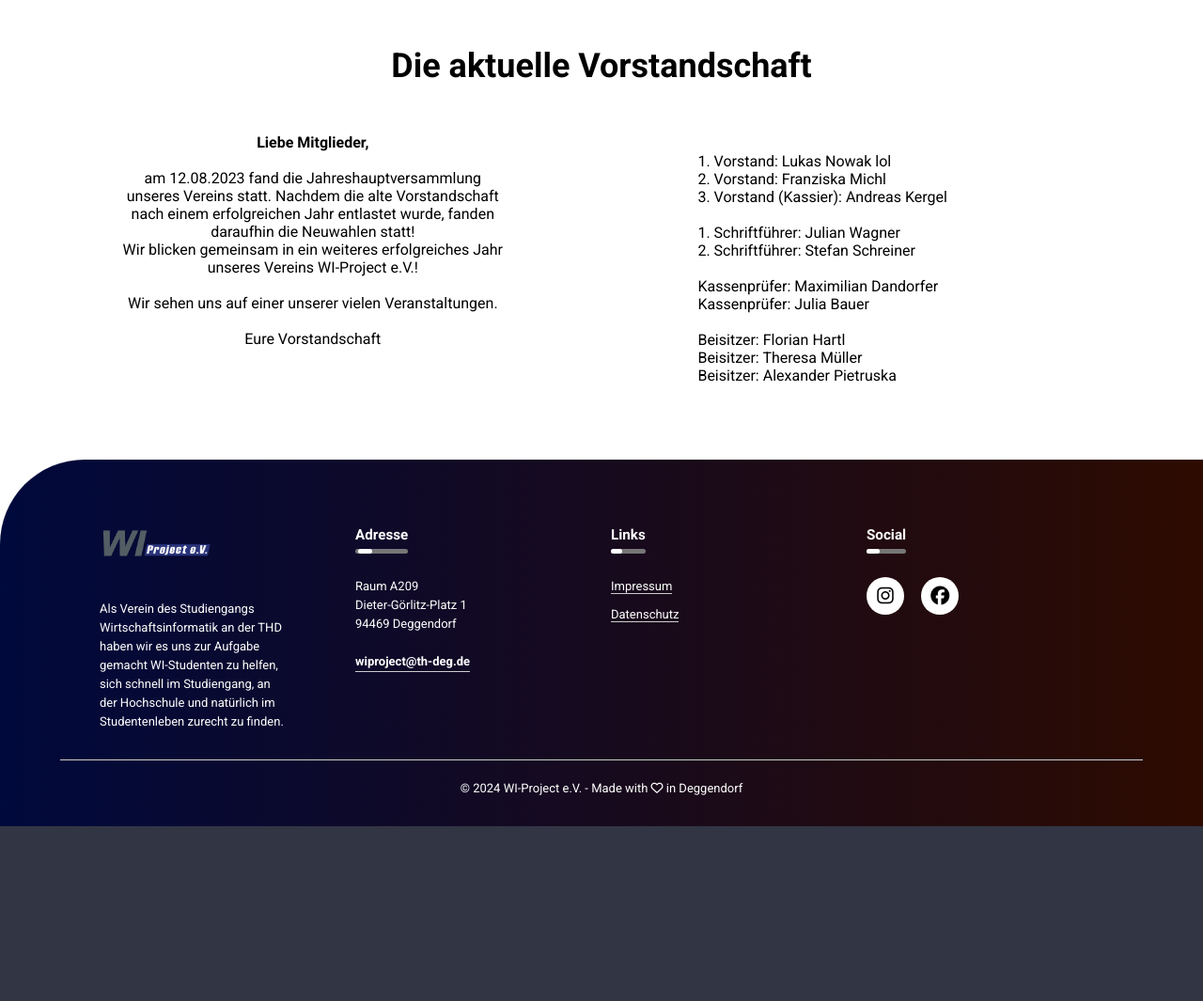
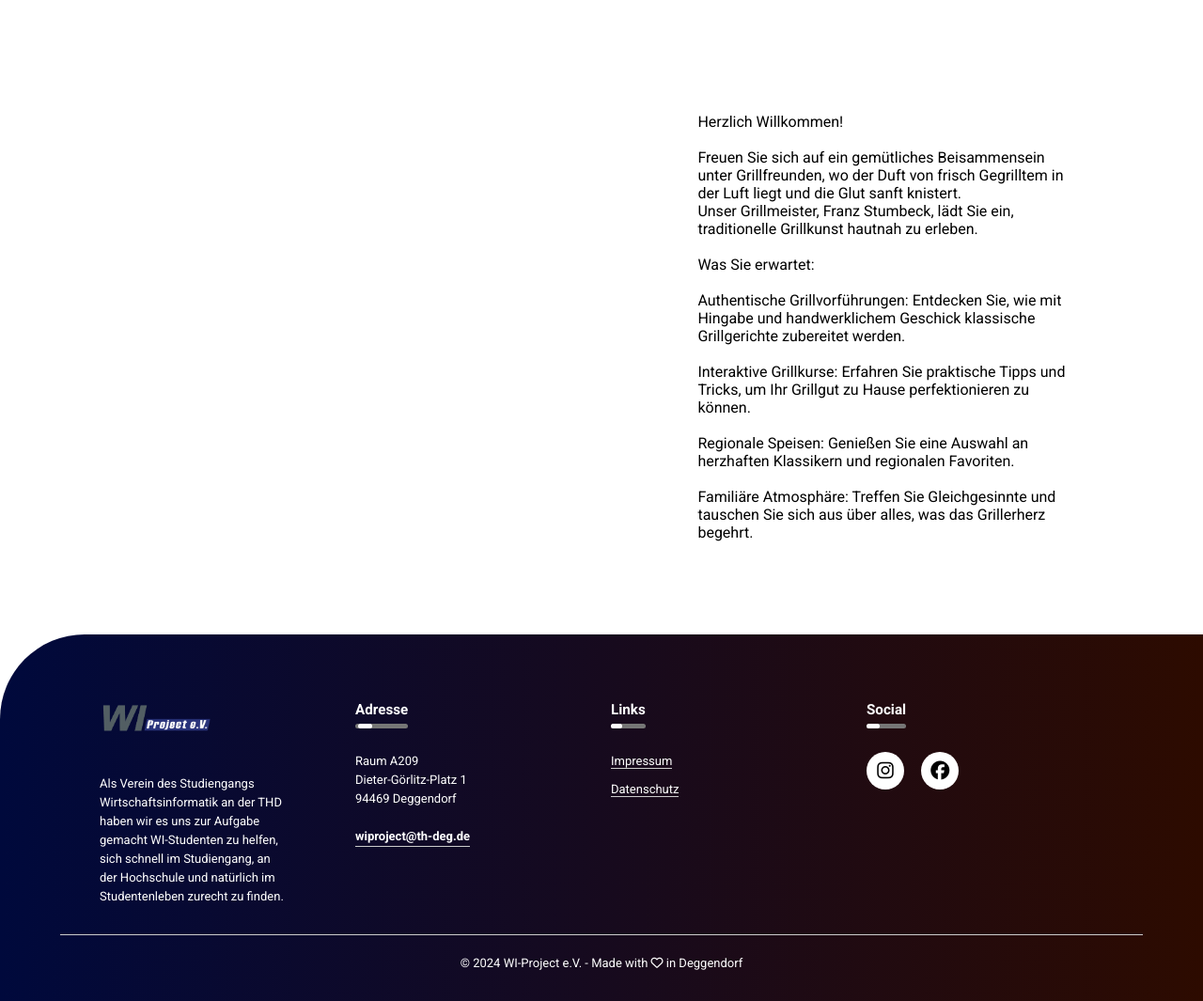
Before and after one commit to Lukxi/Grillerei, a PHP site: page /grillerei/team.php in a window 1280 px wide. Shown: the part 801-1866 px from the top of the page at 94% size. Before the commit the page ends 1680 px from the top, so only its background shows below. Run offline with PHP 8.4, Linux system fonts and the light colour scheme.

Commit message:
Textänderung Team

```diff
--- a/team.php
+++ b/team.php
@@ -15,34 +15,35 @@
 <body>
     <?php include('includes/header.php'); ?>
         <div class="text-box">
-            <h1>Die Vorstandschaft</h1>
-            <p>Hier erfährst du alles rund um die Vorstände<br>und die letzte Jahreshauptversammlung</p>
+            <h1>Mein Team</h1>
+            <p><br></p>
         </div>
     </section>
 
     <section id="about" class="about">
-        <h1>Die aktuelle Vorstandschaft</h1>
+        <h1></h1>
         <div class="row">
             <div class="about-col" id="about-col">
-                <h4>Liebe Mitglieder,</h4><br>
-                <p>am 12.08.2023 fand die Jahreshauptversammlung unseres Vereins statt. Nachdem die alte Vorstandschaft nach einem erfolgreichen Jahr entlastet wurde, fanden daraufhin die Neuwahlen statt!</p>
+                <h4></h4><br>
+                <p></p>
 
-                <p>Wir blicken gemeinsam in ein weiteres erfolgreiches Jahr unseres Vereins WI-Project e.V.!</p><br>
-                <p>Wir sehen uns auf einer unserer vielen Veranstaltungen.</p><br>
-                <p>Eure Vorstandschaft</p>
+                <p></p><br>
+                <p></p><br>
+                <p></p>
             </div>
             <div class="about-col" id="vorstand-list">
                 <ul>
-                    <li>1. Vorstand: Lukas Nowak lol</li>
-                    <li>2. Vorstand: Franziska Michl</li>
-                    <li>3. Vorstand (Kassier): Andreas Kergel</li><br>
-                    <li>1. Schriftführer: Julian Wagner</li>
-                    <li>2. Schriftführer: Stefan Schreiner</li><br>
-                    <li>Kassenprüfer: Maximilian Dandorfer</li>
-                    <li>Kassenprüfer: Julia Bauer</li><br>
-                    <li>Beisitzer: Florian Hartl</li>
-                    <li>Beisitzer: Theresa Müller</li>
-                    <li>Beisitzer: Alexander Pietruska</li>
+                    <li>Herzlich Willkommen!</li><br>
+
+        <li>Freuen Sie sich auf ein gemütliches Beisammensein unter Grillfreunden, wo der Duft von frisch Gegrilltem in der Luft liegt und die Glut sanft knistert.
+            <li>Unser Grillmeister, Franz Stumbeck, lädt Sie ein, traditionelle Grillkunst hautnah zu erleben.</li><br>
+
+            <li>Was Sie erwartet:</li><br>
+
+            <li>Authentische Grillvorführungen: Entdecken Sie, wie mit Hingabe und handwerklichem Geschick klassische Grillgerichte zubereitet werden.</li><br>
+            <li>Interaktive Grillkurse: Erfahren Sie praktische Tipps und Tricks, um Ihr Grillgut zu Hause perfektionieren zu können.</li><br>
+            <li>Regionale Speisen: Genießen Sie eine Auswahl an herzhaften Klassikern und regionalen Favoriten.</li><br>
+            <li>Familiäre Atmosphäre: Treffen Sie Gleichgesinnte und tauschen Sie sich aus über alles, was das Grillerherz begehrt.</li><br>
                 </ul>
             </div>
         </div>
```
